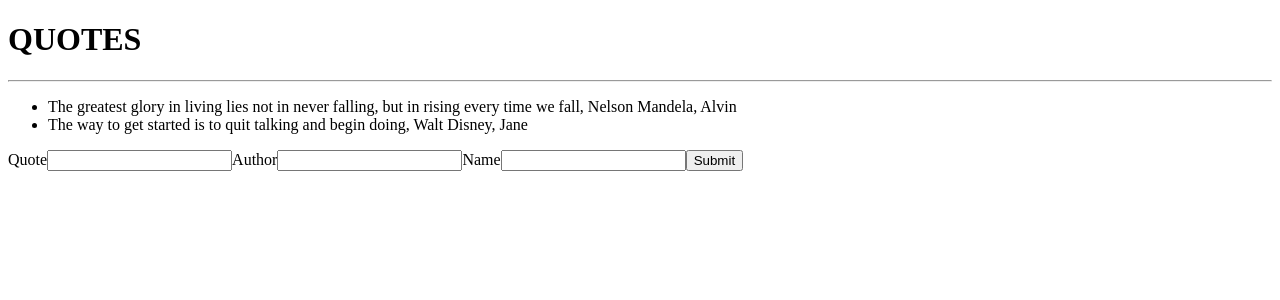
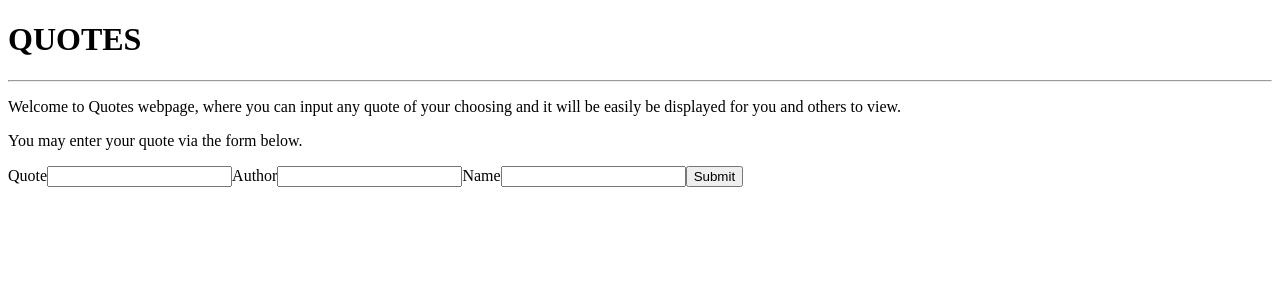
Before and after one commit to Alvin-21/quotes, an Angular app: page / in a window 1280 px wide. Shown: the top 300 px of the page. Built offline with nearby package versions, Linux system fonts and the light colour scheme.

Commit message:
Add component for quote details.

```diff
--- a/src/app/app.module.ts
+++ b/src/app/app.module.ts
@@ -6,12 +6,14 @@ import { AppRoutingModule } from './app-routing.module';
 import { AppComponent } from './app.component';
 import { QuoteComponent } from './quote/quote.component';
 import { QuoteFormComponent } from './quote-form/quote-form.component';
+import { QuoteDetailsComponent } from './quote-details/quote-details.component';
 
 @NgModule({
   declarations: [
     AppComponent,
     QuoteComponent,
-    QuoteFormComponent
+    QuoteFormComponent,
+    QuoteDetailsComponent
   ],
   imports: [
     BrowserModule,
--- /dev/null
+++ b/src/app/quote-details/quote-details.component.html
@@ -0,0 +1 @@
+<p>quote-details works!</p>
--- /dev/null
+++ b/src/app/quote-details/quote-details.component.ts
@@ -0,0 +1,15 @@
+import { Component, OnInit } from '@angular/core';
+
+@Component({
+  selector: 'app-quote-details',
+  templateUrl: './quote-details.component.html',
+  styleUrls: ['./quote-details.component.css']
+})
+export class QuoteDetailsComponent implements OnInit {
+
+  constructor() { }
+
+  ngOnInit(): void {
+  }
+
+}
--- a/src/app/quote/quote.component.html
+++ b/src/app/quote/quote.component.html
@@ -1,10 +1,7 @@
 <div>
     <h1>QUOTES</h1>
     <hr>
-    <ul>
-        <li *ngFor='let quote of quotes'>
-            {{quote.quote}}, {{quote.author}}, {{quote.publisher}}
-        </li>
-    </ul>
+    <p>Welcome to Quotes webpage, where you can input any quote of your choosing and it will be easily be displayed for you and others to view.</p>
+    <p>You may enter your quote via the form below.</p>
     <app-quote-form (addQuote)="addNewQuote($event)"></app-quote-form>
 </div>
```
Also changed, not shown: src/app/quote-details/quote-details.component.css (added), 1 other file (tests, documents, lock files or other folders).
